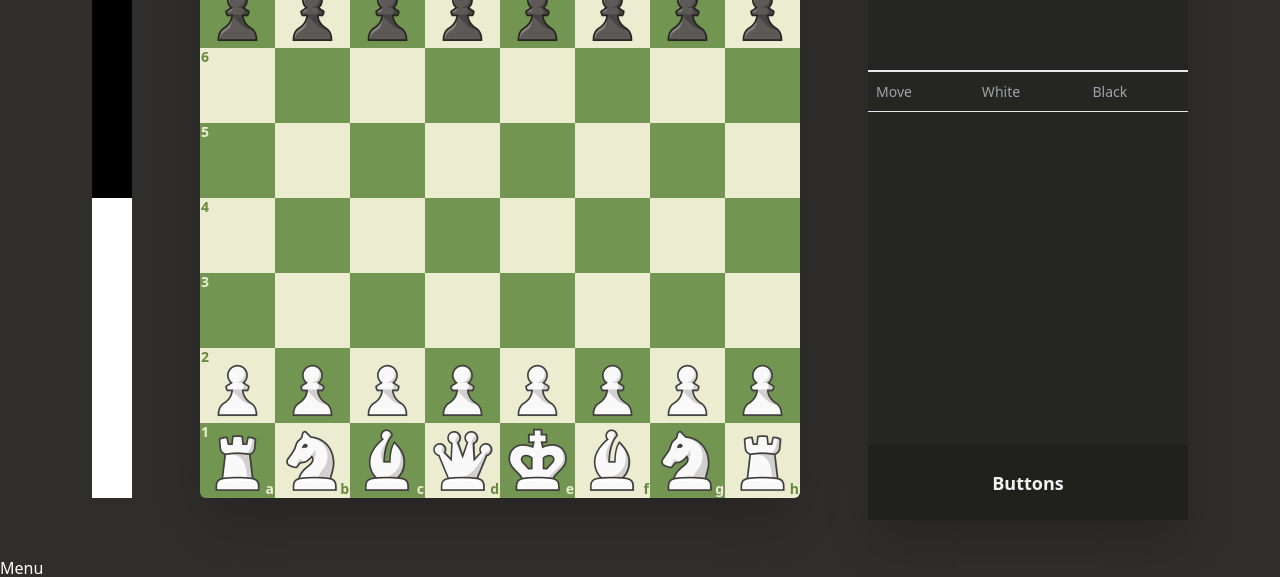
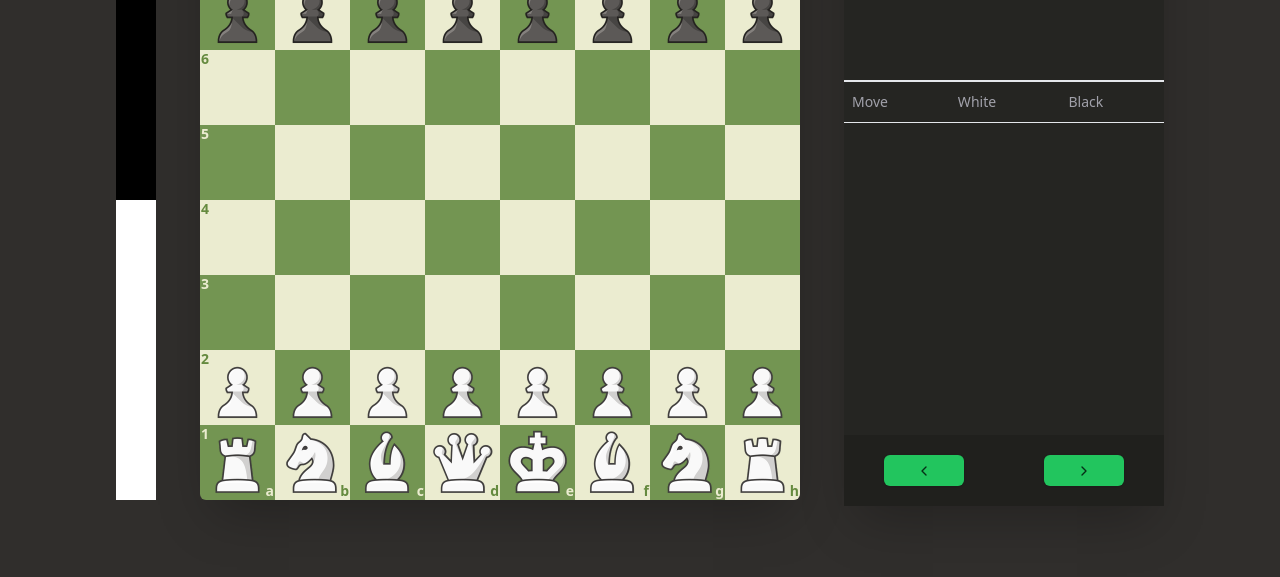
Before and after one commit to Amaan-Kazi/Chess, a Next.js app in the folder frontend/: page /pass-and-play in a window 1280 px wide. Shown: the part 220-797 px from the top of the page. Built offline with nearby package versions, Linux system fonts and the light colour scheme; a web font is replaced by a local one.

Commit message:
Move Notations Fix and restructure

```diff
--- a/frontend/src/app/pass-and-play/page.tsx
+++ b/frontend/src/app/pass-and-play/page.tsx
@@ -14,6 +14,8 @@ import {
 import {Table, TableHeader, TableHead, TableBody, TableRow, TableCell} from "@/components/ui/table"
 import Navbar from "@/components/navbar"
 
+import {ChevronLeft, ChevronRight} from "lucide-react"
+
 import Game from "@/chess/game"
 import ChessBoard from "@/components/board"
 
@@ -29,6 +31,7 @@ export default function PassAndPlay() {
   // Update evaluation whenever game updates
   useEffect(() => {
     const interval = setInterval(() => {
+      if(evaluation > 1000) console.log("Evaluation: ", evaluation); // since it currently has no use
       setEvaluation(game.evaluation);
     }, 100); // Adjust frequency as needed
 
@@ -99,20 +102,63 @@ export default function PassAndPlay() {
   }
 
   return (
-    <div className="flex flex-col h-screen">
+    <div className="block h-screen max-h-screen">
       <Navbar activePage="Pass And Play"/>
 
-      <div className="flex flex-1 justify-center gap-12 items-center">
-        <div className="w-10 block" style={{height:"min(90vw, 75vh)"}}>
+      {/* Promotion Modal */}
+      <div className={`absolute z-10 flex w-screen h-[90%] justify-center items-center shadow-md ${!showPromotionModal && "hidden"}`}>
+        <Card className="max-w-[80%]">
+          <CardHeader>
+            <CardTitle className="text-foreground">Pawn Promotion</CardTitle>
+            <CardDescription>Select a piece to promote to</CardDescription>
+          </CardHeader>
+          <CardContent className="flex">
+            <Button className = "bg-red w-14 h-14 m-1 aspect-square" variant={"outline"} onClick={() => {promotion("Queen")}}>
+              <img
+                src={`/chess/pieces/${game.board.turn === 'w' ? 'wq' : 'bq'}.png`}
+                alt="Chess Piece"
+              />
+            </Button>
+            <Button className = "bg-red w-14 h-14 m-1 aspect-square" variant={"outline"} onClick={() => {promotion("Knight")}}>
+              <img
+                src={`/chess/pieces/${game.board.turn === 'w' ? 'wn' : 'bn'}.png`}
+                alt="Chess Piece"
+              />
+            </Button>
+            <Button className = "bg-red w-14 h-14 m-1 aspect-square" variant={"outline"} onClick={() => {promotion("Rook")}}>
+              <img
+                src={`/chess/pieces/${game.board.turn === 'w' ? 'wr' : 'br'}.png`}
+                alt="Chess Piece"
+              />
+            </Button>
+            <Button className = "bg-red w-14 h-14 m-1 aspect-square" variant={"outline"} onClick={() => {promotion("Bishop")}}>
+              <img
+                src={`/chess/pieces/${game.board.turn === 'w' ? 'wb' : 'bb'}.png`}
+                alt="Chess Piece"
+              />
+            </Button>
+          </CardContent>
+        </Card>
+      </div>
+
+      <div className="flex justify-center gap-6 2xl:gap-12 h-[90%] items-center">
+        <div className="w-10 hidden lg:block" style={{height:"min(90vw, 75vh)", maxHeight: "75vh"}}>
           <div
             className={`bg-black`}
-            style={{ height: `${100 - Math.trunc((game.evaluation + 10) / 20 * 100)}%`, transition: "height 0.3 ease"}}
+            style={{
+              height: `${100 - Math.trunc((game.evaluation + 10) / 20 * 100)}%`,
+              transition: "height 0.3 ease"
+            }}
           ></div>
           <div
             className={`bg-white`}
-            style={{ height: `${Math.trunc((game.evaluation + 10) / 20 * 100)}%`, transition: "height 0.3 ease"}}
+            style={{
+              height: `${Math.trunc((game.evaluation + 10) / 20 * 100)}%`,
+              transition: "height 0.3 ease"
+            }}
           ></div>
         </div>
+
         <ChessBoard game={game} onclick={click} style={{
           aspectRatio: "1 / 1",     // Maintain square aspect ratio
           width: "min(90vw, 75vh)", // Ensure it fits within both width and height
@@ -120,12 +166,12 @@ export default function PassAndPlay() {
           maxHeight: "75vh",        // Avoid overflowing vertically
         }} />
 
-        <Card className="hidden md:flex md:flex-col w-[25%] h-[90%] rounded-sm border-none shadow-2xl">
+        <Card className="hidden lg:flex lg:flex-col lg:justify-center w-[25%] h-[85%] rounded-sm border-none shadow-2xl">
           <CardTitle className="p-2 bg-card-foreground flex justify-center items-center text-foreground font-bold text-lg">Pass And Play</CardTitle>
           <CardContent className="h-full p-0 w-full">
             <div className="h-[25%] w-full text-foreground">Chart</div>
             {/* Limit algebraic notation to 25% if chat box below */}
-            <div ref={tableRef} className="h-[62.5%] text-foreground overflow-y-scroll border-t-2">
+            <div ref={tableRef} className="h-[62.5%] max-h-[62.5%] text-foreground overflow-y-scroll border-t-2">
               <Table>
                 <TableHeader>
                   <TableRow>
@@ -159,45 +205,14 @@ export default function PassAndPlay() {
                 </TableBody>
               </Table>
             </div>
-            <div className="h-[12.5%] bg-card-foreground flex justify-center items-center text-foreground font-bold text-lg p-0">Buttons</div>
-          </CardContent>
-        </Card>
-      </div>
-
-      <div>Menu</div>
-
-      {/* Promotion Modal */}
-      <div className={`absolute flex w-screen h-screen justify-center items-center ${!showPromotionModal && "hidden"}`}>
-        <Card className="max-w-[80%]">
-          <CardHeader>
-            <CardTitle>Pawn Promotion</CardTitle>
-            <CardDescription>Select a piece to promote to</CardDescription>
-          </CardHeader>
-          <CardContent className="flex">
-            <Button className = "bg-red w-14 h-14 m-1 aspect-square" variant={"outline"} onClick={() => {promotion("Queen")}}>
-              <img
-                src={`/chess/pieces/${game.board.turn === 'w' ? 'wq' : 'bq'}.png`}
-                alt="Chess Piece"
-              />
-            </Button>
-            <Button className = "bg-red w-14 h-14 m-1 aspect-square" variant={"outline"} onClick={() => {promotion("Knight")}}>
-              <img
-                src={`/chess/pieces/${game.board.turn === 'w' ? 'wn' : 'bn'}.png`}
-                alt="Chess Piece"
-              />
-            </Button>
-            <Button className = "bg-red w-14 h-14 m-1 aspect-square" variant={"outline"} onClick={() => {promotion("Rook")}}>
-              <img
-                src={`/chess/pieces/${game.board.turn === 'w' ? 'wr' : 'br'}.png`}
-                alt="Chess Piece"
-              />
-            </Button>
-            <Button className = "bg-red w-14 h-14 m-1 aspect-square" variant={"outline"} onClick={() => {promotion("Bishop")}}>
-              <img
-                src={`/chess/pieces/${game.board.turn === 'w' ? 'wb' : 'bb'}.png`}
-                alt="Chess Piece"
-              />
-            </Button>
+            <div className="h-[12.5%] bg-card-foreground flex justify-around items-center text-foreground font-bold text-lg p-0">
+              <Button className="h-[45%] w-[25%]">
+                <ChevronLeft />
+              </Button>
+              <Button className="h-[45%] w-[25%]">
+                <ChevronRight />
+              </Button>
+            </div>
           </CardContent>
         </Card>
       </div>
```
